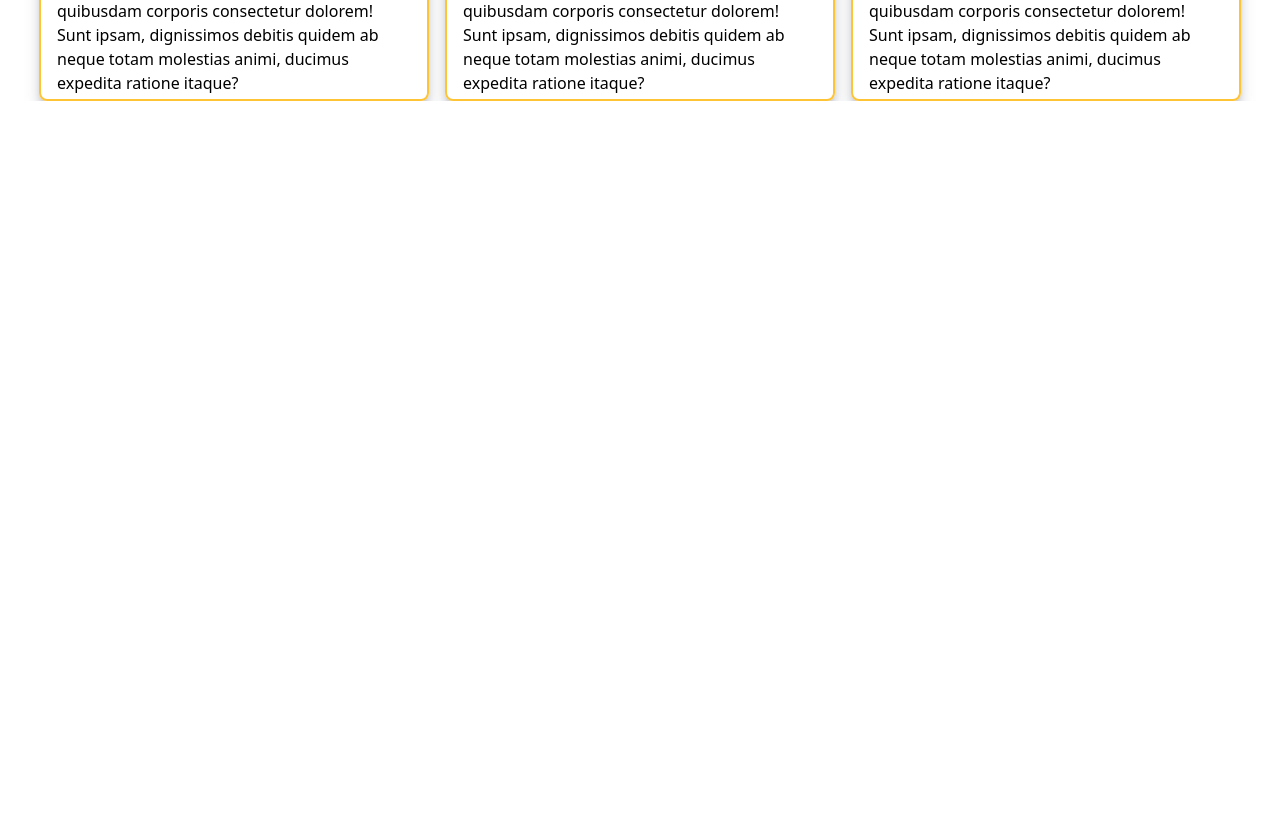
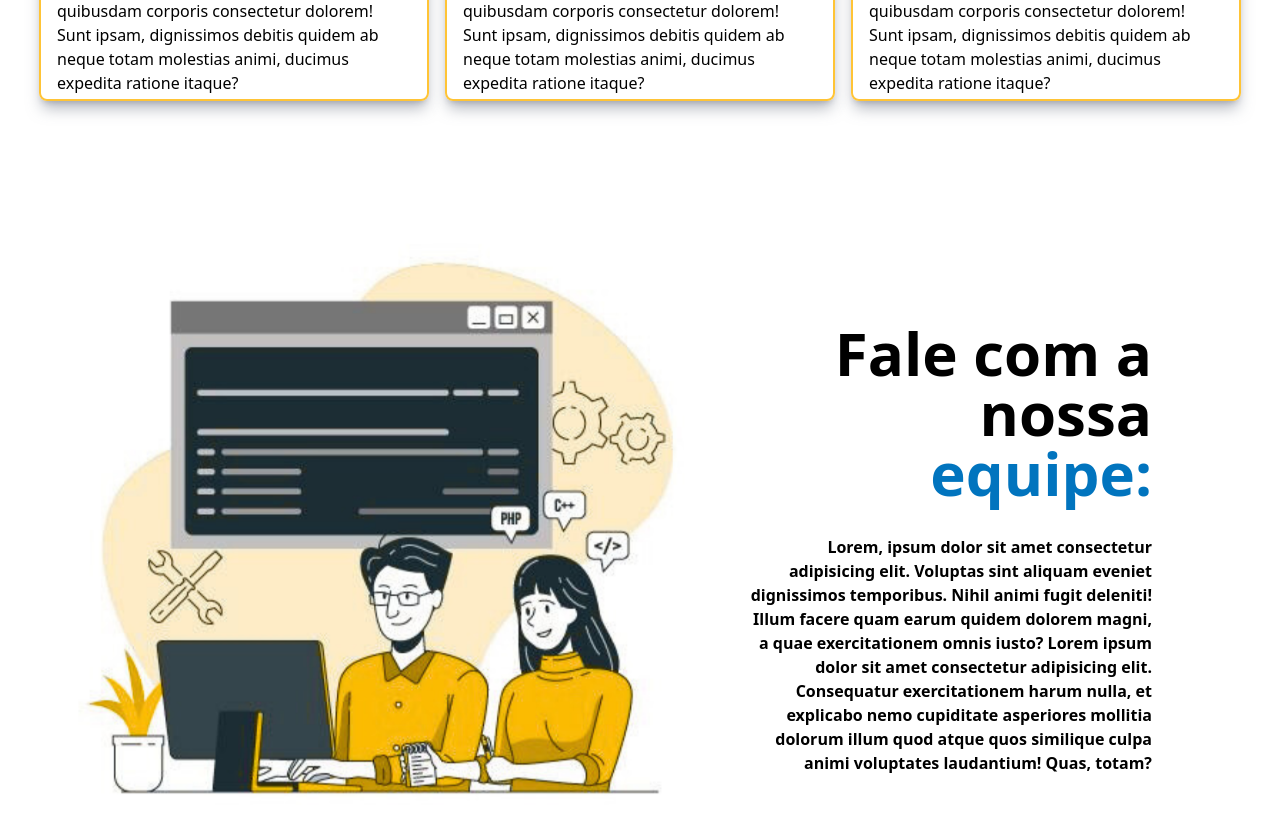
Before and after one commit to Insiges/FrontEnd-Gesco, a React (Vite) app: page /landingPage in a window 1280 px wide. Shown: the part 940-1772 px from the top of the page. Before the commit the page ends 1041 px from the top, so only its background shows below. Built offline with nearby package versions, Linux system fonts and the light colour scheme; a web font is replaced by a local one.

Commit message:
feat: criação da terceira seção da landingPage

```diff
--- a/src/pages/landingPage/LandingPage.jsx
+++ b/src/pages/landingPage/LandingPage.jsx
@@ -1,14 +1,25 @@
 import React from "react";
+import { Fade } from "react-awesome-reveal";
 import FirstSection from "./components/FirstSection";
 import SecondSection from "./components/SecondSection";
+import ThirdSection from "./components/ThirdSection";
 import Header from "./components/header";
 
 export const LandingPage = () => {
 	return (
 		<>
 			<Header />
-			<FirstSection />
-			<SecondSection />
+			<Fade triggerOnce>
+				<FirstSection />
+			</Fade>
+
+			<Fade triggerOnce delay={500}>
+				<SecondSection />
+			</Fade>
+
+			<Fade triggerOnce delay={500}>
+				<ThirdSection />
+			</Fade>
 		</>
 	);
 };
--- /dev/null
+++ b/src/pages/landingPage/components/ThirdSection.jsx
@@ -0,0 +1,51 @@
+import { Fade } from "react-awesome-reveal";
+import image from "../../../assets/landingPage/ThirdSection.png";
+
+const ThirdSection = () => {
+	return (
+		<div
+			className="flex flex-col md:flex-row justify-center  items-center ml-4 mt-8 md:ml-16"
+			style={{ height: "100vh" }}
+		>
+			<div className="flex-shrink-0 mb-8 md:mb-0">
+				<Fade triggerOnce delay={500}>
+					<img
+						src={image}
+						alt=""
+						className="w-full md:w-auto"
+						style={{
+							width: "100%",
+							maxWidth: "908px",
+							height: "auto",
+							maxHeight: "580px",
+							objectFit: "cover",
+							objectPosition: "center",
+						}}
+					/>
+				</Fade>
+			</div>
+
+			<div className="flex-grow ml-0 md:ml-8 mr-4 md:mr-32 ">
+				<h1 className="text-4xl md:text-6xl text-center md:text-right font-bold w-full mt-8 mx-auto">
+					Fale com a nossa
+					<br />
+					<span className="text-secondBlue block text-center md:text-right">
+						equipe:
+					</span>
+				</h1>
+
+				<p className="text-center md:text-right w-full font-semibold mt-8 mx-auto">
+					Lorem, ipsum dolor sit amet consectetur adipisicing elit. Voluptas
+					sint aliquam eveniet dignissimos temporibus. Nihil animi fugit
+					deleniti! Illum facere quam earum quidem dolorem magni, a quae
+					exercitationem omnis iusto? Lorem ipsum dolor sit amet consectetur
+					adipisicing elit. Consequatur exercitationem harum nulla, et explicabo
+					nemo cupiditate asperiores mollitia dolorum illum quod atque quos
+					similique culpa animi voluptates laudantium! Quas, totam?
+				</p>
+			</div>
+		</div>
+	);
+};
+
+export default ThirdSection;
```
Also changed, not shown: src/assets/landingPage/ThirdSection.png (added).
